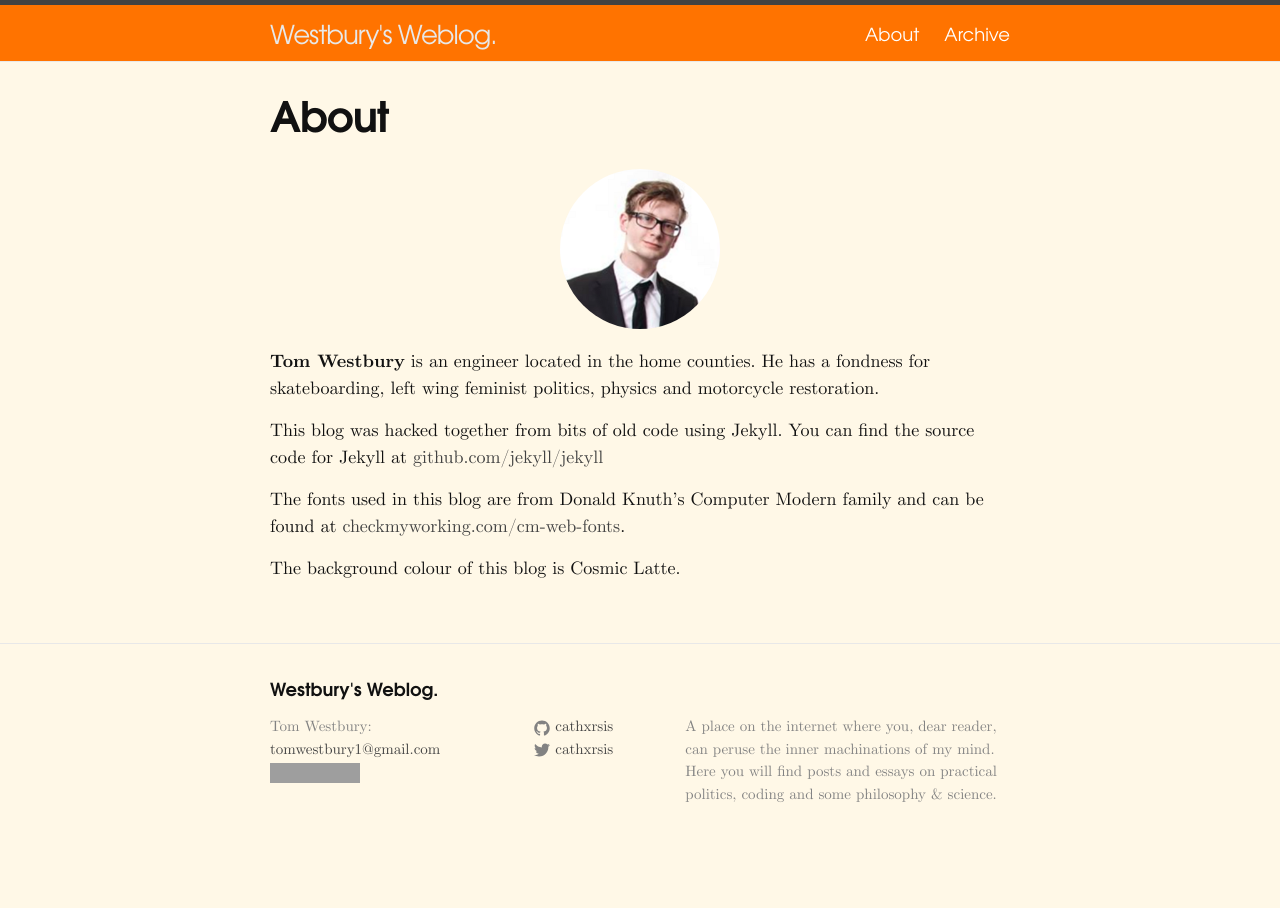
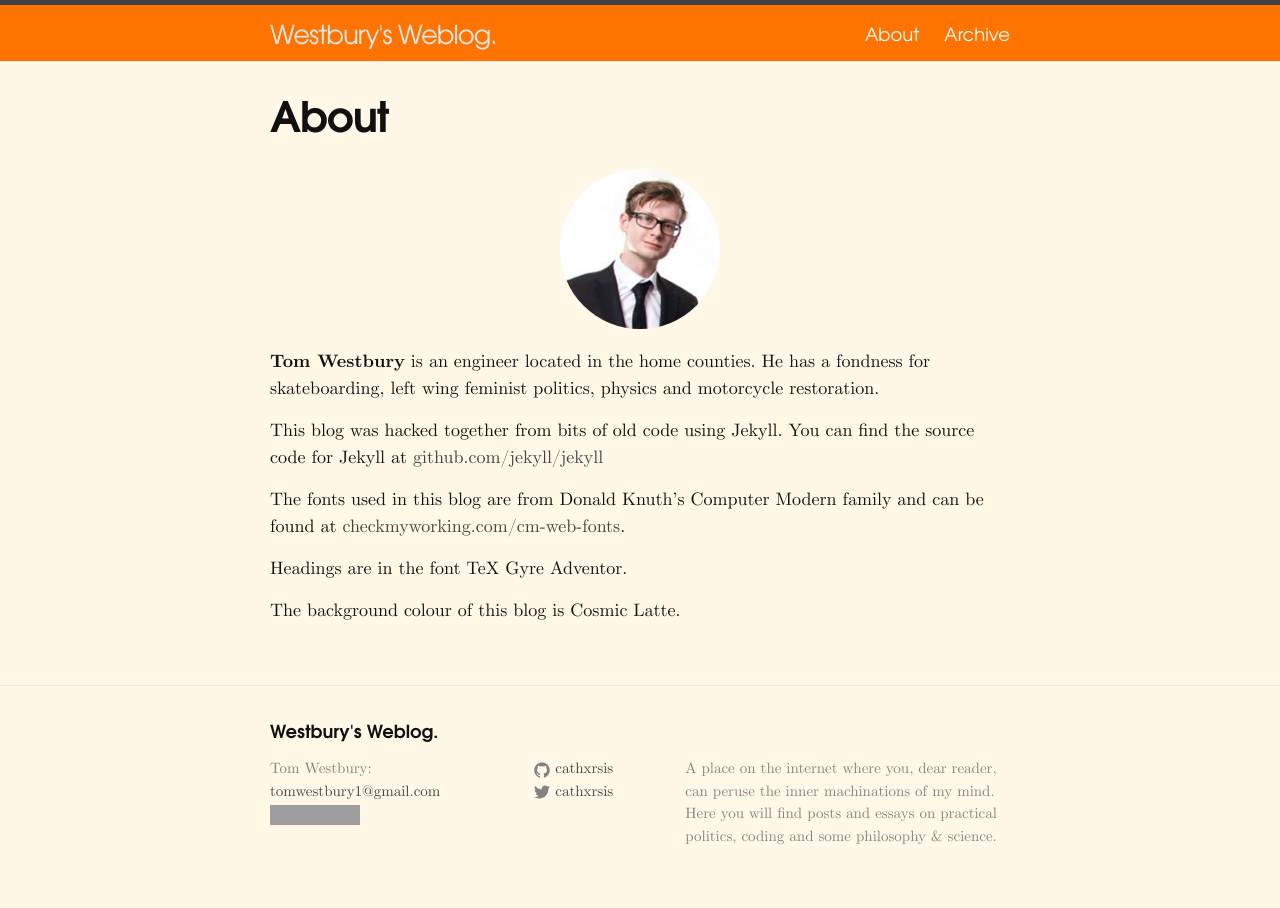
Before and after one commit to cathxrsis/cathxrsis.github.io, a Jekyll site: the page built from about.md, in a window 1280 px wide. Built offline with Jekyll 4.4.1, drawn with Linux system fonts in a browser that asks for light colours; comment, search, counter and statistics services are not loaded; grey boxes are pictures that could not be loaded.

Commit message:
about change

```diff
--- a/about.md
+++ b/about.md
@@ -15,4 +15,6 @@ You can find the source code for Jekyll at [github.com/jekyll/jekyll](https://gi
 
 The fonts used in this blog are from Donald Knuth's Computer Modern family and can be found at [checkmyworking.com/cm-web-fonts](http://checkmyworking.com/cm-web-fonts/).
 
+Headings are in the font TeX Gyre Adventor.
+
 The background colour of this blog is Cosmic Latte.
```
